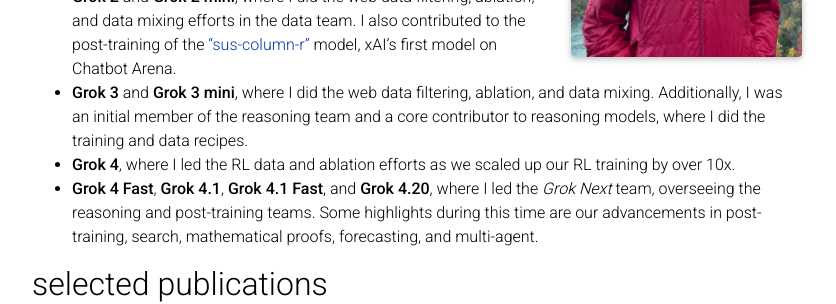
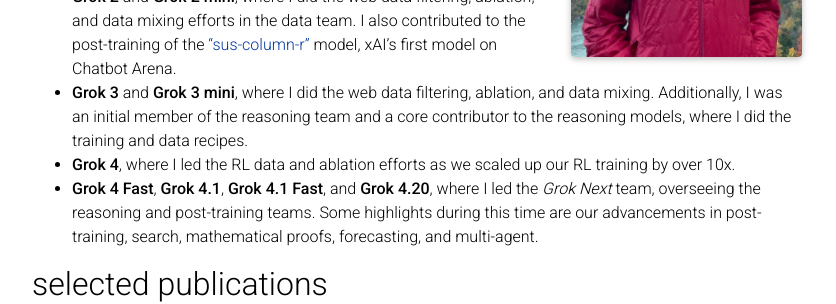
Before and after one commit to keirp/keirp.github.io, a Jekyll site: the page built from _pages/about.md, in a window 1280 px wide and 1034 px high. Shown: the part 400-704 px from the top of the window, without its empty margins (223-1059 px from the left). Built offline with Jekyll 4.4.1, drawn with Linux system fonts in a browser that asks for light colours; comment, search, counter and statistics services are not loaded; a style sheet for code colours, icons or effects is not loaded.

Commit message:
Fix wording in about page
Co-Authored-By: Claude Opus 4.6 <noreply@anthropic.com>

```diff
--- a/_pages/about.md
+++ b/_pages/about.md
@@ -23,6 +23,6 @@ I am a fifth-year PhD candidate (on leave) in the [Department of Computer Scienc
 Highlights from my time at xAI include:
 
 - **Grok 2** and **Grok 2 mini**, where I did the web data filtering, ablation, and data mixing efforts in the data team. I also contributed to the post-training of the ["sus-column-r"](https://x.com/jimmybajimmyba/status/1823600123487903883?s=20) model, xAI's first model on Chatbot Arena.
-- **Grok 3** and **Grok 3 mini**, where I did the web data filtering, ablation, and data mixing. Additionally, I was an initial member of the reasoning team and a core contributor to reasoning models, where I did the training and data recipes.
+- **Grok 3** and **Grok 3 mini**, where I did the web data filtering, ablation, and data mixing. Additionally, I was an initial member of the reasoning team and a core contributor to the reasoning models, where I did the training and data recipes.
 - **Grok 4**, where I led the RL data and ablation efforts as we scaled up our RL training by over 10x.
 - **Grok 4 Fast**, **Grok 4.1**, **Grok 4.1 Fast**, and **Grok 4.20**, where I led the _Grok Next_ team, overseeing the reasoning and post-training teams. Some highlights during this time are our advancements in post-training, search, mathematical proofs, forecasting, and multi-agent.
```
